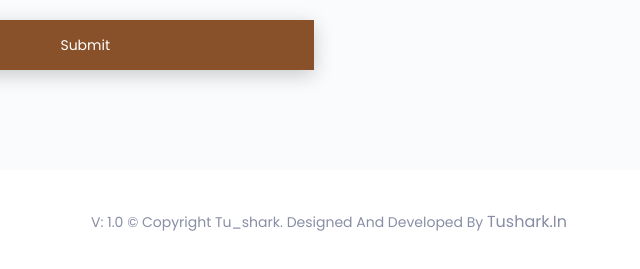
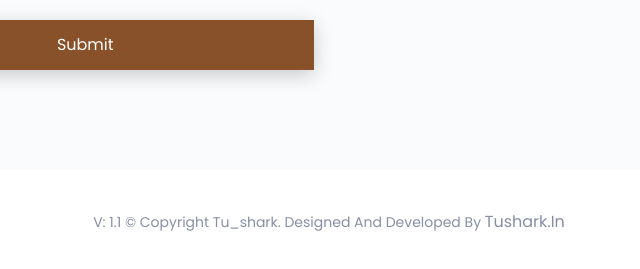
Before and after one commit to kaletushar222/chroniclelegal, a plain HTML site: page index.html in a window 1280 px wide. Shown: the part 3768-4037 px from the top of the page, 311-951 px from the left. Drawn offline with nearby package versions, Linux system fonts and the light colour scheme.

Commit message:
form submission

```diff
--- a/index.html
+++ b/index.html
@@ -263,7 +263,7 @@
 										<div class="row">
 											<div class="col-sm-12">
 												<div class="single-contact-btn">
-													<a class="contact-btn" href="#" role="button">submit</a>
+													<input style="all: unset; color: white;"  class="contact-btn" type="submit" role="button" value="Submit" />
 												</div><!--/.single-single-contact-btn-->
 											</div><!--/.col-->
 										</div><!--/.row-->
@@ -307,7 +307,7 @@
 			<div class="container">
 				<div class="hm-footer-copyright text-center">
 					<p>
-						<span>V: 1.0</span>	&copy; copyright tu_shark. designed and developed by <a href="https://www.tushark.in/">tushark.in</a>
+						<span>V: 1.1</span>	&copy; copyright tu_shark. designed and developed by <a href="https://www.tushark.in/">tushark.in</a>
 					</p><!--/p-->
 				</div><!--/.text-center-->
 			</div><!--/.container-->
```
